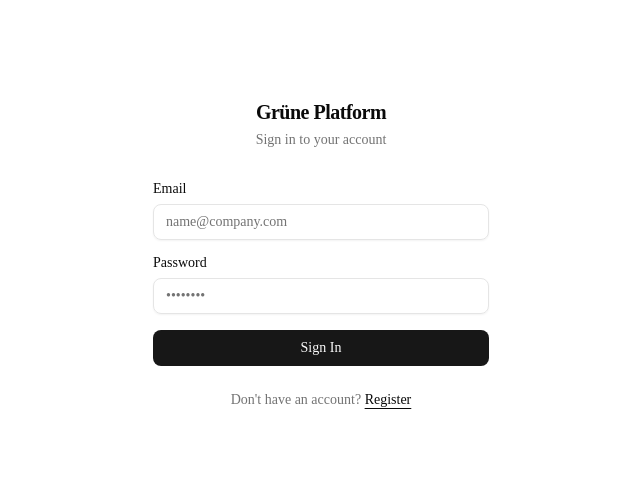
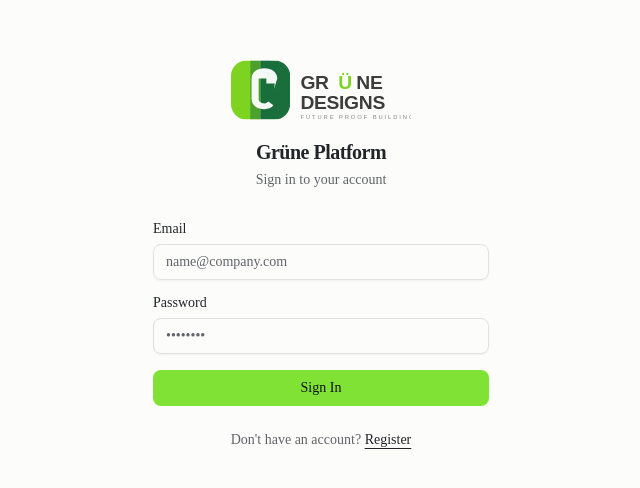
Before and after one commit to Adithya-ux-2006/Mepit-, a Next.js app: page /login in a window 1280 px wide. Shown: the part 146-634 px from the top of the page, without its empty margins (319-959 px from the left). Built offline with nearby package versions, Linux system fonts and the light colour scheme; no server answers.

Commit message:
feat: Grüne Designs branding - logo, green color scheme, themed sidebar

```diff
--- a/src/app/globals.css
+++ b/src/app/globals.css
@@ -46,75 +46,78 @@
   --radius-2xl: calc(var(--radius) * 1.8);
   --radius-3xl: calc(var(--radius) * 2.2);
   --radius-4xl: calc(var(--radius) * 2.6);
+  --color-grune-lime: oklch(0.82 0.22 135);
+  --color-grune-dark: oklch(0.42 0.13 155);
+  --color-grune-charcoal: oklch(0.26 0.01 260);
 }
 
 :root {
-  --background: oklch(1 0 0);
-  --foreground: oklch(0.145 0 0);
+  --background: oklch(0.99 0.003 110);
+  --foreground: oklch(0.26 0.01 260);
   --card: oklch(1 0 0);
-  --card-foreground: oklch(0.145 0 0);
+  --card-foreground: oklch(0.26 0.01 260);
   --popover: oklch(1 0 0);
-  --popover-foreground: oklch(0.145 0 0);
-  --primary: oklch(0.205 0 0);
-  --primary-foreground: oklch(0.985 0 0);
-  --secondary: oklch(0.97 0 0);
-  --secondary-foreground: oklch(0.205 0 0);
-  --muted: oklch(0.97 0 0);
-  --muted-foreground: oklch(0.556 0 0);
-  --accent: oklch(0.97 0 0);
-  --accent-foreground: oklch(0.205 0 0);
+  --popover-foreground: oklch(0.26 0.01 260);
+  --primary: oklch(0.82 0.22 135);
+  --primary-foreground: oklch(0.18 0.01 260);
+  --secondary: oklch(0.96 0.02 135);
+  --secondary-foreground: oklch(0.30 0.06 155);
+  --muted: oklch(0.96 0.005 110);
+  --muted-foreground: oklch(0.50 0.01 260);
+  --accent: oklch(0.93 0.04 135);
+  --accent-foreground: oklch(0.30 0.06 155);
   --destructive: oklch(0.577 0.245 27.325);
-  --border: oklch(0.922 0 0);
-  --input: oklch(0.922 0 0);
-  --ring: oklch(0.708 0 0);
-  --chart-1: oklch(0.87 0 0);
-  --chart-2: oklch(0.556 0 0);
-  --chart-3: oklch(0.439 0 0);
-  --chart-4: oklch(0.371 0 0);
-  --chart-5: oklch(0.269 0 0);
+  --border: oklch(0.91 0.01 135);
+  --input: oklch(0.91 0.01 135);
+  --ring: oklch(0.82 0.22 135);
+  --chart-1: oklch(0.82 0.22 135);
+  --chart-2: oklch(0.42 0.13 155);
+  --chart-3: oklch(0.65 0.18 145);
+  --chart-4: oklch(0.75 0.15 140);
+  --chart-5: oklch(0.55 0.16 150);
   --radius: 0.625rem;
-  --sidebar: oklch(0.985 0 0);
-  --sidebar-foreground: oklch(0.145 0 0);
-  --sidebar-primary: oklch(0.205 0 0);
-  --sidebar-primary-foreground: oklch(0.985 0 0);
-  --sidebar-accent: oklch(0.97 0 0);
-  --sidebar-accent-foreground: oklch(0.205 0 0);
-  --sidebar-border: oklch(0.922 0 0);
-  --sidebar-ring: oklch(0.708 0 0);
+  --sidebar: oklch(0.42 0.13 155);
+  --sidebar-foreground: oklch(0.98 0 0);
+  --sidebar-primary: oklch(0.82 0.22 135);
+  --sidebar-primary-foreground: oklch(0.18 0.01 260);
+  --sidebar-accent: oklch(0.38 0.12 155);
+  --sidebar-accent-foreground: oklch(0.98 0 0);
+  --sidebar-border: oklch(0.32 0.10 155);
+  --sidebar-ring: oklch(0.82 0.22 135);
 }
 
 .dark {
-  --background: oklch(0.145 0 0);
-  --foreground: oklch(0.985 0 0);
-  --card: oklch(0.205 0 0);
-  --card-foreground: oklch(0.985 0 0);
-  --popover: oklch(0.205 0 0);
-  --popover-foreground: oklch(0.985 0 0);
-  --primary: oklch(0.922 0 0);
-  --primary-foreground: oklch(0.205 0 0);
-  --secondary: oklch(0.269 0 0);
-  --secondary-foreground: oklch(0.985 0 0);
-  --muted: oklch(0.269 0 0);
-  --muted-foreground: oklch(0.708 0 0);
-  --accent: oklch(0.269 0 0);
-  --accent-foreground: oklch(0.985 0 0);
+  --background: oklch(0.15 0.01 260);
+  --foreground: oklch(0.97 0.003 110);
+  --card: oklch(0.20 0.01 260);
+  --card-foreground: oklch(0.97 0.003 110);
+  --popover: oklch(0.20 0.01 260);
+  --popover-foreground: oklch(0.97 0.003 110);
+  --primary: oklch(0.82 0.22 135);
+  --primary-foreground: oklch(0.15 0.02 155);
+  --secondary: oklch(0.25 0.03 155);
+  --secondary-foreground: oklch(0.90 0.02 135);
+  --muted: oklch(0.25 0.01 260);
+  --muted-foreground: oklch(0.65 0.01 260);
+  --accent: oklch(0.25 0.03 155);
+  --accent-foreground: oklch(0.90 0.02 135);
   --destructive: oklch(0.704 0.191 22.216);
-  --border: oklch(1 0 0 / 10%);
-  --input: oklch(1 0 0 / 15%);
-  --ring: oklch(0.556 0 0);
-  --chart-1: oklch(0.87 0 0);
-  --chart-2: oklch(0.556 0 0);
-  --chart-3: oklch(0.439 0 0);
-  --chart-4: oklch(0.371 0 0);
-  --chart-5: oklch(0.269 0 0);
-  --sidebar: oklch(0.205 0 0);
-  --sidebar-foreground: oklch(0.985 0 0);
-  --sidebar-primary: oklch(0.488 0.243 264.376);
-  --sidebar-primary-foreground: oklch(0.985 0 0);
-  --sidebar-accent: oklch(0.269 0 0);
-  --sidebar-accent-foreground: oklch(0.985 0 0);
-  --sidebar-border: oklch(1 0 0 / 10%);
-  --sidebar-ring: oklch(0.556 0 0);
+  --border: oklch(0.30 0.02 155);
+  --input: oklch(0.30 0.02 155);
+  --ring: oklch(0.82 0.22 135);
+  --chart-1: oklch(0.82 0.22 135);
+  --chart-2: oklch(0.42 0.13 155);
+  --chart-3: oklch(0.65 0.18 145);
+  --chart-4: oklch(0.75 0.15 140);
+  --chart-5: oklch(0.55 0.16 150);
+  --sidebar: oklch(0.18 0.06 155);
+  --sidebar-foreground: oklch(0.97 0.003 110);
+  --sidebar-primary: oklch(0.82 0.22 135);
+  --sidebar-primary-foreground: oklch(0.18 0.01 260);
+  --sidebar-accent: oklch(0.22 0.05 155);
+  --sidebar-accent-foreground: oklch(0.97 0.003 110);
+  --sidebar-border: oklch(0.30 0.05 155);
+  --sidebar-ring: oklch(0.82 0.22 135);
 }
 
 @layer base {
--- a/src/app/layout.tsx
+++ b/src/app/layout.tsx
@@ -14,8 +14,11 @@ const geistMono = Geist_Mono({
 });
 
 export const metadata: Metadata = {
-  title: "Grüne Project Intelligence Platform",
-  description: "Internal MEP consultancy platform",
+  title: "Grüne Designs Platform",
+  description: "Future Proof Buildings — MEP consultancy intelligence platform",
+  icons: {
+    icon: "/logo-mark.svg",
+  },
 };
 
 export default function RootLayout({
--- a/src/app/login/page.tsx
+++ b/src/app/login/page.tsx
@@ -2,6 +2,7 @@
 
 import { useState } from 'react';
 import { useRouter } from 'next/navigation';
+import Image from 'next/image';
 import {
   signInWithEmailAndPassword,
   createUserWithEmailAndPassword,
@@ -57,6 +58,14 @@ export default function LoginPage() {
     <div className="flex flex-1 items-center justify-center min-h-screen bg-background">
       <div className="w-full max-w-sm mx-auto px-6">
         <div className="mb-8 text-center">
+          <Image
+            src="/logo.svg"
+            alt="Grüne Designs"
+            width={180}
+            height={48}
+            className="mx-auto h-16 w-auto mb-4"
+            priority
+          />
           <h1 className="text-xl font-semibold text-foreground tracking-tight">
             Grüne Platform
           </h1>
--- a/src/components/layout/navigation.tsx
+++ b/src/components/layout/navigation.tsx
@@ -1,6 +1,7 @@
 'use client';
 
 import Link from 'next/link';
+import Image from 'next/image';
 import { usePathname } from 'next/navigation';
 import { useAuth } from '@/lib/auth-context';
 import { Button } from '@/components/ui/button';
@@ -35,15 +36,25 @@ export function Navigation() {
   const { role, signOut } = useAuth();
 
   return (
-    <aside className="w-60 border-r border-border bg-white flex flex-col shrink-0">
-      <div className="px-5 py-4 border-b border-border">
-        <Link href="/dashboard" className="text-base font-semibold text-foreground tracking-tight">
-          Grüne Platform
+    <aside className="w-60 border-r border-sidebar-border bg-sidebar flex flex-col shrink-0">
+      <div className="px-5 py-4 border-b border-sidebar-border">
+        <Link href="/dashboard" className="flex items-center gap-2.5">
+          <Image
+            src="/logo-mark.svg"
+            alt="Grüne Designs"
+            width={32}
+            height={32}
+            className="rounded-lg"
+            priority
+          />
+          <span className="text-sm font-bold text-sidebar-foreground tracking-tight">
+            Grüne
+          </span>
         </Link>
       </div>
 
       <nav className="flex-1 px-3 py-4 space-y-1">
-        <p className="text-xs font-medium text-muted-foreground px-2 pb-1 uppercase tracking-wider">
+        <p className="text-xs font-medium text-sidebar-accent-foreground/60 px-2 pb-1 uppercase tracking-wider">
           Main
         </p>
         {navItems.map((item) => {
@@ -55,8 +66,8 @@ export function Navigation() {
               href={item.href}
               className={`flex items-center gap-2.5 px-2 py-1.5 text-sm rounded-md transition-colors ${
                 isActive
-                  ? 'bg-secondary text-secondary-foreground font-medium'
-                  : 'text-muted-foreground hover:text-foreground hover:bg-secondary/50'
+                  ? 'bg-sidebar-accent text-sidebar-accent-foreground font-medium'
+                  : 'text-sidebar-foreground/70 hover:text-sidebar-foreground hover:bg-sidebar-accent/50'
               }`}
             >
               <Icon className="h-4 w-4 shrink-0" />
@@ -68,7 +79,7 @@ export function Navigation() {
         {role === 'admin' && (
           <>
             <div className="pt-4">
-              <p className="text-xs font-medium text-muted-foreground px-2 pb-1 uppercase tracking-wider">
+              <p className="text-xs font-medium text-sidebar-accent-foreground/60 px-2 pb-1 uppercase tracking-wider">
                 Admin
               </p>
             </div>
@@ -81,8 +92,8 @@ export function Navigation() {
                   href={item.href}
                   className={`flex items-center gap-2.5 px-2 py-1.5 text-sm rounded-md transition-colors ${
                     isActive
-                      ? 'bg-secondary text-secondary-foreground font-medium'
-                      : 'text-muted-foreground hover:text-foreground hover:bg-secondary/50'
+                      ? 'bg-sidebar-accent text-sidebar-accent-foreground font-medium'
+                      : 'text-sidebar-foreground/70 hover:text-sidebar-foreground hover:bg-sidebar-accent/50'
                   }`}
                 >
                   <Icon className="h-4 w-4 shrink-0" />
@@ -94,12 +105,12 @@ export function Navigation() {
         )}
       </nav>
 
-      <div className="px-3 py-3 border-t border-border">
+      <div className="px-3 py-3 border-t border-sidebar-border">
         <Button
           variant="ghost"
           size="sm"
           onClick={signOut}
-          className="w-full justify-start text-muted-foreground hover:text-foreground"
+          className="w-full justify-start text-sidebar-foreground/70 hover:text-sidebar-foreground hover:bg-sidebar-accent/50"
         >
           <LogOut className="h-4 w-4 mr-2" />
           Sign Out
```
Also changed, not shown: public/logo-mark.svg (added), public/logo.svg (added).
